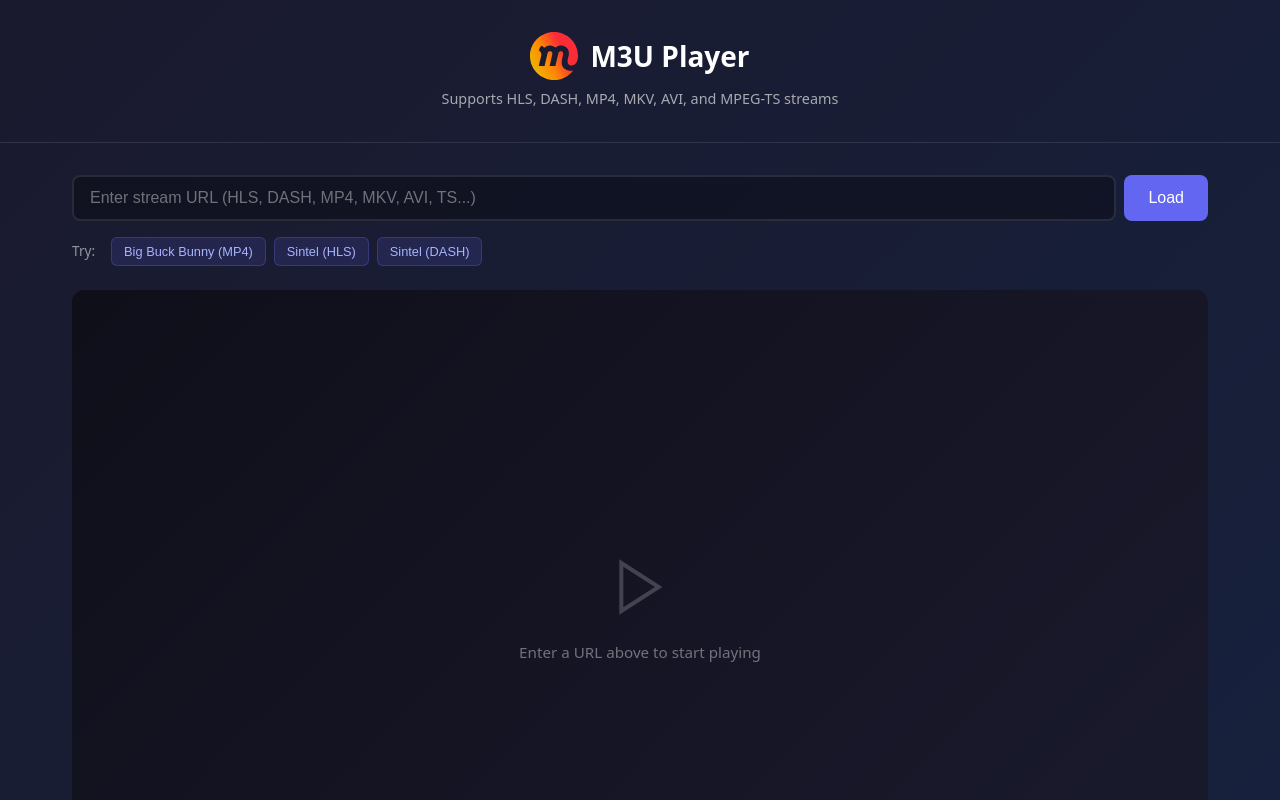
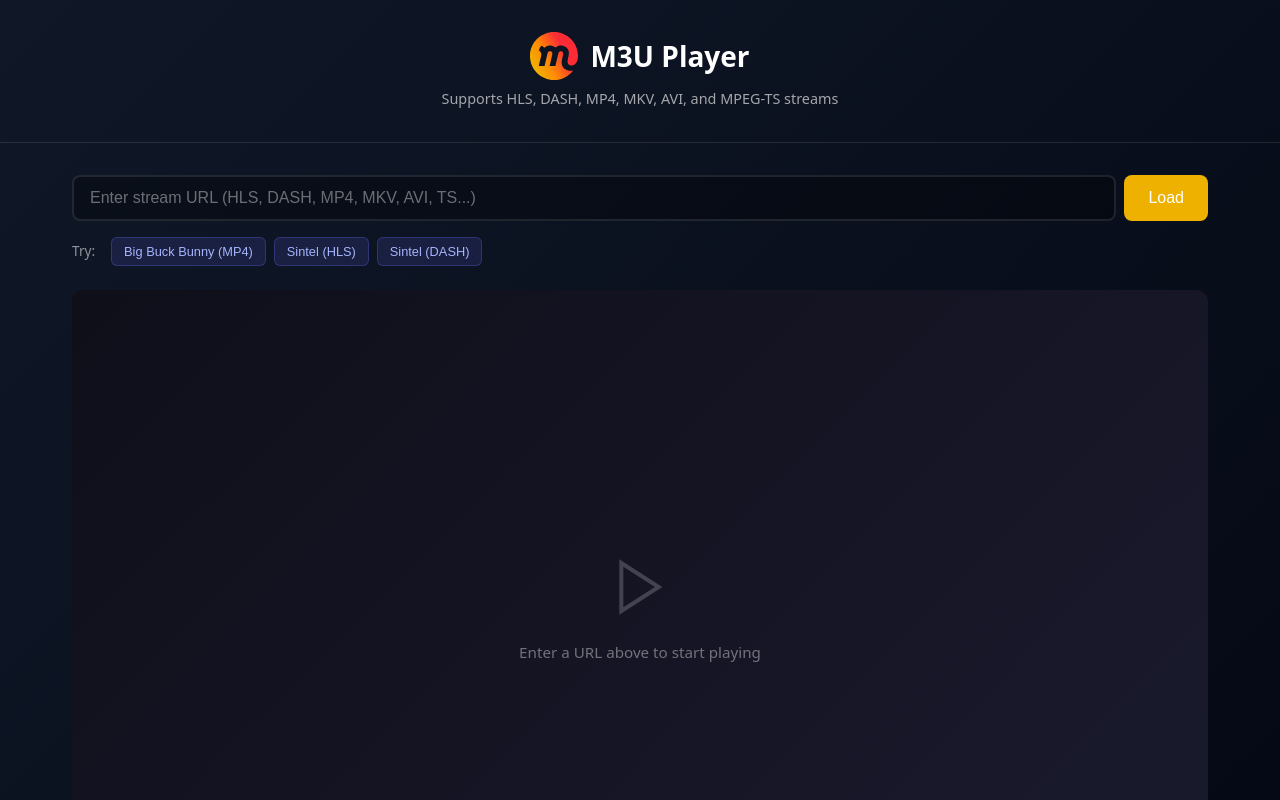
Before and after one commit to sparkison/m3u-player, a React (Vite) app: page / in a window 1280 px wide. Shown: the top 800 px of the page. Built offline with nearby package versions, Linux system fonts and the light colour scheme; what shaka-player would draw is missing.

Commit message:
chore: Tweak colors

```diff
--- a/src/App.css
+++ b/src/App.css
@@ -4,7 +4,7 @@
   min-height: 100vh;
   display: flex;
   flex-direction: column;
-  background: linear-gradient(135deg, #1a1a2e 0%, #16213e 100%);
+  background: linear-gradient(135deg, #101828 0%, #030712 100%);
   color: #e5e5e5;
 }
 
@@ -86,7 +86,7 @@
   font-size: 1rem;
   font-weight: 500;
   color: #fff;
-  background: #6366f1;
+  background: #efb100;
   border: none;
   border-radius: 8px;
   cursor: pointer;
@@ -94,7 +94,7 @@
 }
 
 .load-button:hover {
-  background: #4f46e5;
+  background: #fb2c36;
 }
 
 .load-button:active {
```
